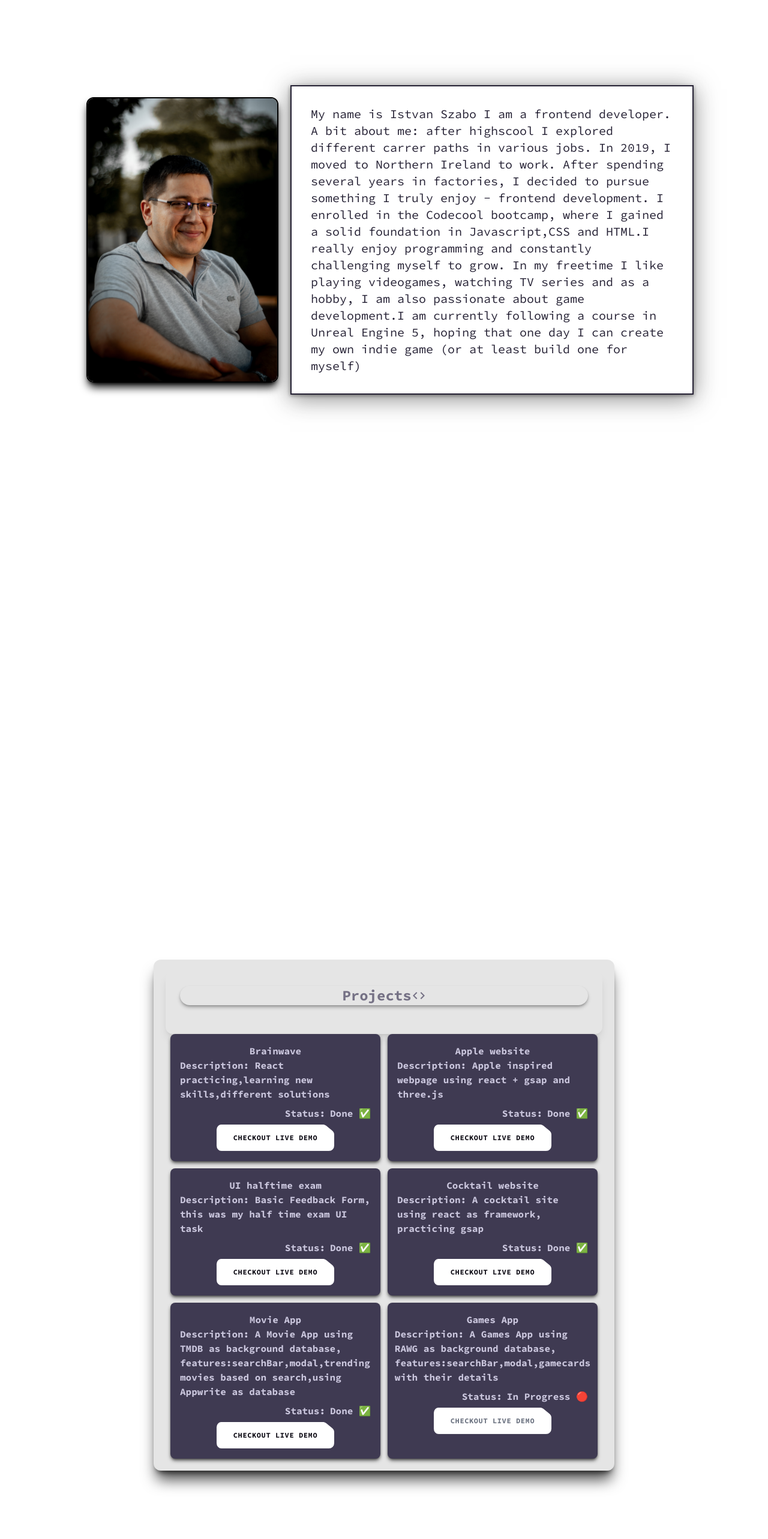
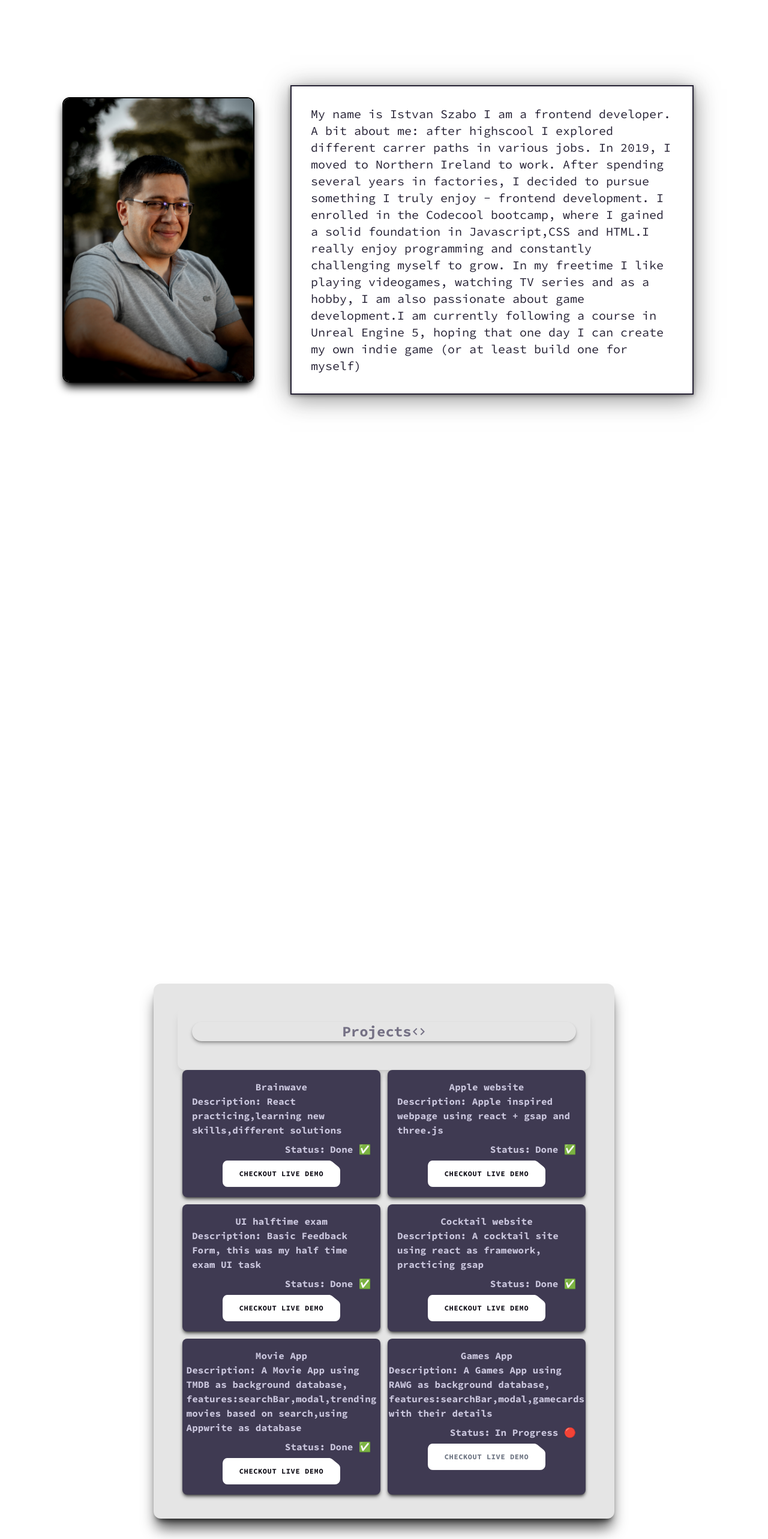
Before and after one commit to szkajvolker/portfolio-2.0, a React (Vite) app in the folder frontend/: page / in a window 1280 px wide. Shown: the part 800-3366 px from the top of the page at 60% size. Built offline with nearby package versions, Linux system fonts and the light colour scheme; a web font is replaced by a local one.

Commit message:
UI bugs fix

```diff
--- a/frontend/src/assets/svg/MenuSvg.jsx
+++ b/frontend/src/assets/svg/MenuSvg.jsx
@@ -2,21 +2,19 @@ const MenuSvg = ({ openNavigation }) => {
   return (
     <svg className="overflow-visible" width="20" height="12" viewBox="0 0 20 12">
       <rect
-        className="transition-all origin-center"
+        className="transition-all origin-center fill-n-5 dark:fill-n-2"
         y={openNavigation ? "5" : "0"}
         width="20"
         height="2"
         rx="1"
-        fill="white"
         transform={`rotate(${openNavigation ? "45" : "0"})`}
       />
       <rect
-        className="transition-all origin-center"
+        className="transition-all origin-center fill-n-5 dark:fill-n-2"
         y={openNavigation ? "5" : "10"}
         width="20"
         height="2"
         rx="1"
-        fill="white"
         transform={`rotate(${openNavigation ? "-45" : "0"})`}
       />
     </svg>
--- a/frontend/src/components/About.jsx
+++ b/frontend/src/components/About.jsx
@@ -45,12 +45,12 @@ function About() {
 
   return (
     <div className="flex min-h-screen justify-center items-center" id="about">
-      <div className="flex flex-col lg:flex-row mx-auto gap-10 items-center">
-        <div className="px-5 max-w-xs">
+      <div className="flex flex-col lg:flex-row mx-auto gap-10 items-center justify-center">
+        <div className="max-w-xs">
           <img
             id="picture"
             src={profile2}
-            className="rounded-xl border-2 border-black shadow-lg shadow-black max-w-xs m-5"
+            className="rounded-xl border-2 border-black shadow-lg shadow-black max-w-xs"
             alt="profilepic"
             ref={pictureRef}
           />
--- a/frontend/src/components/Projects.jsx
+++ b/frontend/src/components/Projects.jsx
@@ -4,8 +4,8 @@ import Button from "./Button";
 
 function Projects() {
   return (
-    <div className="flex min-h-screen w-full items-center justify-center" id="projects">
-      <div className="rounded-xl shadow-xl dark:bg-black/40 bg-black/10 shadow-black/70 dark:shadow-purple-800/40 flex flex-col mb-10 max-w-3xl p-5">
+    <div className="flex min-h-screen w-full items-center justify-center p-10" id="projects">
+      <div className="rounded-xl shadow-xl dark:bg-black/40 bg-black/10 shadow-black/70 dark:shadow-purple-800/40 flex flex-col mb-10 max-w-3xl lg:p-10 p-2">
         <div className="rounded-xl shadow-lg p-6 justify-center font-code font-bold">
           <div className="shadow-md dark:shadow-purple-800/70 shadow-black/30 dark:text-color-1 text-n-4 flex flex-row items-center rounded-[10rem] mb-6 justify-center">
             <h2 className="lg:text-2xl text-sm ">Projects</h2>
--- a/frontend/src/components/design/Header.jsx
+++ b/frontend/src/components/design/Header.jsx
@@ -2,7 +2,7 @@ export const Rings = () => {
   return (
     <div className="absolute top-1/2 left-1/2 w-[51.375rem] aspect-square border border-n-2/10 rounded-full -translate-x-1/2 -translate-y-1/2">
       <div className="absolute top-1/2 left-1/2 w-[36.125rem] aspect-square border border-n-2/10 rounded-full -translate-x-1/2 -translate-y-1/2"></div>
-      <div className="absolute top-1/2 left-1/2 w-[23.125rem] aspect-square border border-n-2/10 rounded-full -translate-x-1/2 -translate-y-1/2"></div>
+      <div className="absolute top-1/2 left-1/2 w-[23.125rem] aspect-square border border-n-5 rounded-full -translate-x-1/2 -translate-y-1/2 "></div>
     </div>
   );
 };
@@ -28,7 +28,7 @@ export const BackgroundCircles = () => {
 
 export const HamburgerMenu = () => {
   return (
-    <div className="absolute inset-0 pointer-events-none lg:hidden">
+    <div className="absolute inset-0 pointer-events-none lg:hidden ">
       <div className="absolute inset-0 opacity-[.03]"></div>
 
       <Rings />
```
Also changed, not shown: 4 other files (tests, documents, lock files or other folders).
